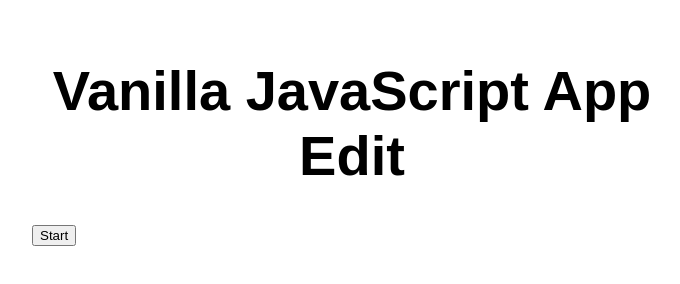
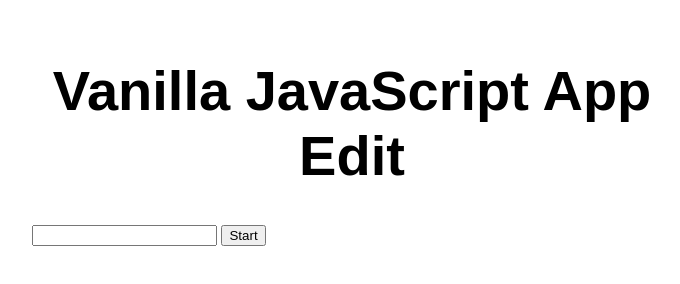
Before and after one commit to wonsk99/casestudy7, a website: page src/index.html in a window 1280 px wide. Shown: the whole page, without its empty margins (288-968 px from the left). Drawn offline with Linux system fonts and the light colour scheme.

Commit message:
Update index.html

```diff
--- a/src/index.html
+++ b/src/index.html
@@ -11,7 +11,10 @@
 <body>
   <main>
     <h1>Vanilla JavaScript App Edit</h1>
-    <input type="submit" value="Start" onclick="submit()">
+    <form>
+      <input type="text" id="testinput">
+      <input type="submit" value="Start" onclick="testlink()">
+    </form
   </main>
 </body>
 
```
